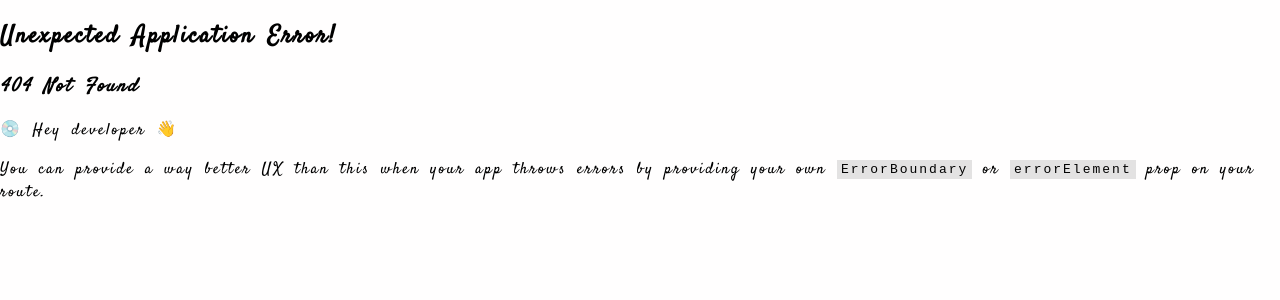
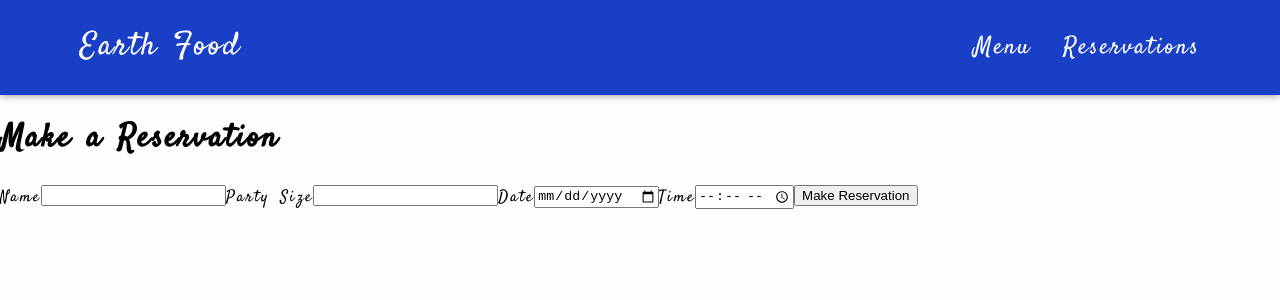
Before and after one commit to nwils000/restaurant-menu-site, a React (Vite) app: page /reservations in a window 1280 px wide. Before the commit this address had no page. Shown: the top 300 px of the page. Built offline with nearby package versions, Linux system fonts and the light colour scheme; a web font is replaced by a local one.

Commit message:
got a modal popping up when you submit a reservation

```diff
--- a/src/components/LandingPage.jsx
+++ b/src/components/LandingPage.jsx
@@ -1,15 +1,13 @@
-import Navbar from './Navbar';
 import '../styles/LandingPage.css';
 
 export default function LandingPage() {
   return (
     <>
-      <Navbar />
       <div className="landing-page">
         <img
           src="/assets/international-cuisine-hero-img.png"
           alt="A hero image of a plate with a variety of different types of food on it."
-          className='landing-page-hero-image'
+          className="landing-page-hero-image"
         />
         <div className="landing-page-hero-text-wrapper">
           <h1 className="landing-page-h1">Earth Food</h1>
--- a/src/components/MenuPage.jsx
+++ b/src/components/MenuPage.jsx
@@ -1,4 +1,3 @@
-import Navbar from './Navbar';
 import FoodSection from './FoodSection';
 import Footer from './Footer';
 import axios from 'axios';
@@ -22,7 +21,6 @@ export default function MenuPage() {
       try {
         const res = await axios.get('https://www.jsonkeeper.com/b/MDXW');
         setFoodData(res.data);
-        console.log('full data array, ', res.data);
       } catch (err) {
         console.log(err);
       }
@@ -33,7 +31,6 @@ export default function MenuPage() {
 
   return (
     <div>
-      <Navbar />
       <main className="menu-page">
         <h1>Full Menu</h1>
         {sortOutCuisineTypes(foodData).map((e) => {
--- a/src/components/Navbar.jsx
+++ b/src/components/Navbar.jsx
@@ -10,8 +10,8 @@ export default function Navbar() {
         <Link className="nav-link" to="/menu">
           Menu
         </Link>
-        <Link className="nav-link" to="/menu">
-          Contact
+        <Link className="nav-link" to="/reservations">
+          Reservations
         </Link>
       </div>
     </div>
--- /dev/null
+++ b/src/components/ReservationModal.jsx
@@ -0,0 +1,23 @@
+import { GlobalFormData } from '../main';
+import { useContext } from 'react';
+import '../styles/ReservationModal.css';
+
+export default function ReservationPage() {
+  const { formData, closeModal } = useContext(GlobalFormData);
+
+  return (
+    <div
+      className="reservation-modal"
+      style={{ display: formData.modalDisplay }}
+    >
+      <p>Upcoming Reservation!</p>
+      <p className="close-modal" onClick={closeModal}>
+        X
+      </p>
+      <p>Name:{formData.name}</p>
+      <p>Party Size:{formData.partySize}</p>
+      <p>Date:{formData.date}</p>
+      <p>Time:{formData.time}</p>
+    </div>
+  );
+}
--- /dev/null
+++ b/src/components/ReservationPage.jsx
@@ -0,0 +1,57 @@
+import { useContext } from 'react';
+import { GlobalFormData } from '../main';
+
+export default function ReservationPage() {
+  const { formData, setFormData, handleSubmit } = useContext(GlobalFormData);
+
+  function handleChange(e) {
+    console.log(e.target.value);
+    setFormData((prevFormData) => {
+      return {
+        ...prevFormData,
+        [e.target.id]: e.target.value,
+      };
+    });
+  }
+
+  return (
+    <>
+      <div className="reservations">
+        <h1>Make a Reservation</h1>
+        <form>
+          <label htmlFor="name">Name</label>
+          <input
+            onChange={handleChange}
+            id="name"
+            type="text"
+            value={formData.name}
+          />
+          <label htmlFor="partySize">Party Size</label>
+          <input
+            onChange={handleChange}
+            id="partySize"
+            type="number"
+            value={formData.partySize}
+          />
+          <label htmlFor="date">Date</label>
+          <input
+            onChange={handleChange}
+            type="date"
+            id="date"
+            value={formData.date}
+          />
+          <label htmlFor="time">Time</label>
+          <input
+            onChange={handleChange}
+            type="time"
+            id="time"
+            value={formData.time}
+          />
+          <button onClick={handleSubmit} type="submit">
+            Make Reservation
+          </button>
+        </form>
+      </div>
+    </>
+  );
+}
--- a/src/main.jsx
+++ b/src/main.jsx
@@ -1,9 +1,79 @@
 import ReactDOM from 'react-dom/client';
 import App from './components/App';
 import MenuPage from './components/MenuPage';
-import { createBrowserRouter, RouterProvider } from 'react-router-dom';
+import ReservationPage from './components/ReservationPage';
+import Navbar from './components/Navbar';
+import ReservationModal from './components/ReservationModal';
+import { createContext, useState } from 'react';
+import { createBrowserRouter, RouterProvider, Outlet } from 'react-router-dom';
+
+export const GlobalFormData = createContext(null);
+
+function Layout() {
+  const [formData, setFormData] = useState({
+    name: '',
+    partySize: '',
+    date: '',
+    time: '',
+    modalDisplay: 'none',
+  });
+
+  function handleSubmit(e) {
+    e.preventDefault();
+    if (formData.modalDisplay === 'block') {
+      setFormData((prevFormData) => {
+        return {
+          ...prevFormData,
+          ['modalDisplay']: 'none',
+        };
+      });
+    } else {
+      setFormData((prevFormData) => {
+        return {
+          ...prevFormData,
+          ['modalDisplay']: 'block',
+        };
+      });
+    }
+  }
+
+  function closeModal() {
+    if (formData.modalDisplay === 'block') {
+      setFormData((prevFormData) => {
+        return {
+          ...prevFormData,
+          ['modalDisplay']: 'none',
+        };
+      });
+    } else {
+      setFormData((prevFormData) => {
+        return {
+          ...prevFormData,
+          ['modalDisplay']: 'block',
+        };
+      });
+    }
+  }
+
+  return (
+    <>
+      <GlobalFormData.Provider
+        value={{ formData, setFormData, handleSubmit, closeModal }}
+      >
+        <Navbar />
+        <div id="page-content">
+          <Outlet />
+        </div>
+        <ReservationModal />
+      </GlobalFormData.Provider>
+    </>
+  );
+}
 
 const router = createBrowserRouter([
+  {
+    element: <Layout />,
+    children: [
       {
         path: '/',
         element: <App />,
@@ -12,6 +82,12 @@ const router = createBrowserRouter([
         path: '/menu',
         element: <MenuPage />,
       },
+      {
+        path: '/reservations',
+        element: <ReservationPage />,
+      },
+    ],
+  },
 ]);
 
 ReactDOM.createRoot(document.getElementById('root')).render(
--- a/src/styles/MenuPage.css
+++ b/src/styles/MenuPage.css
@@ -126,7 +126,7 @@
   height: 55px;
   position: absolute;
   top: 31px;
-  left: 1px;
+  left: 2px;
   z-index: 1;
   font-size: 1.05rem;
   display: flex;
@@ -155,5 +155,41 @@
   }
 }
 
-@media screen and (max-width: 712px) {
+@media screen and (max-width: 970px) {
+  .food-type-heading h2 {
+    font-size: 1.2rem;
+  }
+  .menu-page h1 {
+    font-size: 3rem;
+  }
 }
+
+@media screen and (max-width: 970px) {
+  .likes {
+    display: none;
+  }
+}
+
+@media screen and (max-width: 852px) {
+  .menu-page {
+    margin: 2rem;
+  }
+  .food-display {
+    text-align: center;
+    flex-direction: column-reverse;
+    gap: 0;
+  }
+}
+
+@media screen and (max-width: 570px) {
+  .food-display h3 {
+    font-size: 1rem;
+  }
+
+  .food-display p {
+    font-size: 0.8rem;
+  }
+  .food-display {
+    padding: 1rem;
+  }
+}
--- /dev/null
+++ b/src/styles/ReservationModal.css
@@ -0,0 +1,35 @@
+.reservation-modal {
+  font-family: 'Kalam', cursive;
+  font-weight: 400;
+  letter-spacing: 2px;
+  word-spacing: -2px;
+  width: 16rem;
+  position: fixed;
+  bottom: 40px;
+  right: 40px;
+  background-color: #f9f9f9;
+  z-index: 10;
+  padding: 1.5rem 2.8rem;
+  border-radius: 20px;
+  box-shadow: 1px 1px 7px rgba(0, 0, 0, 0.468);
+  text-align: center;
+}
+
+.reservation-modal p:first-of-type {
+  font-size: 1.3rem;
+  text-align: center;
+  font-weight: bold;
+}
+
+.close-modal {
+  position: absolute;
+  top: -20px;
+  right: 1rem;
+  font-size: 1.8rem;
+  font-weight: bolder;
+  text-shadow: 1px 1px 3px rgba(0, 0, 0, 0.192);
+}
+
+.close-modal:hover {
+  cursor: pointer;
+}
```
Also changed, not shown: index.html (line endings or trailing spaces). Lines whose indentation alone changed are shown as unchanged.
